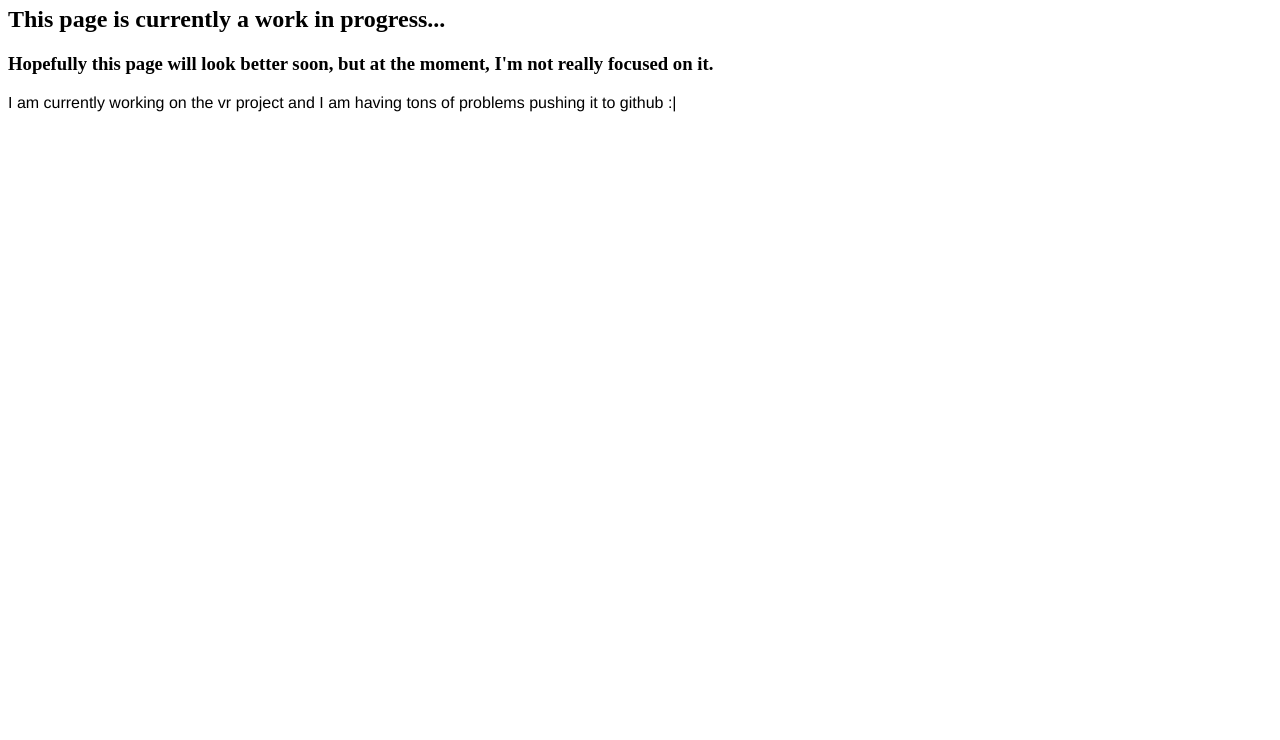
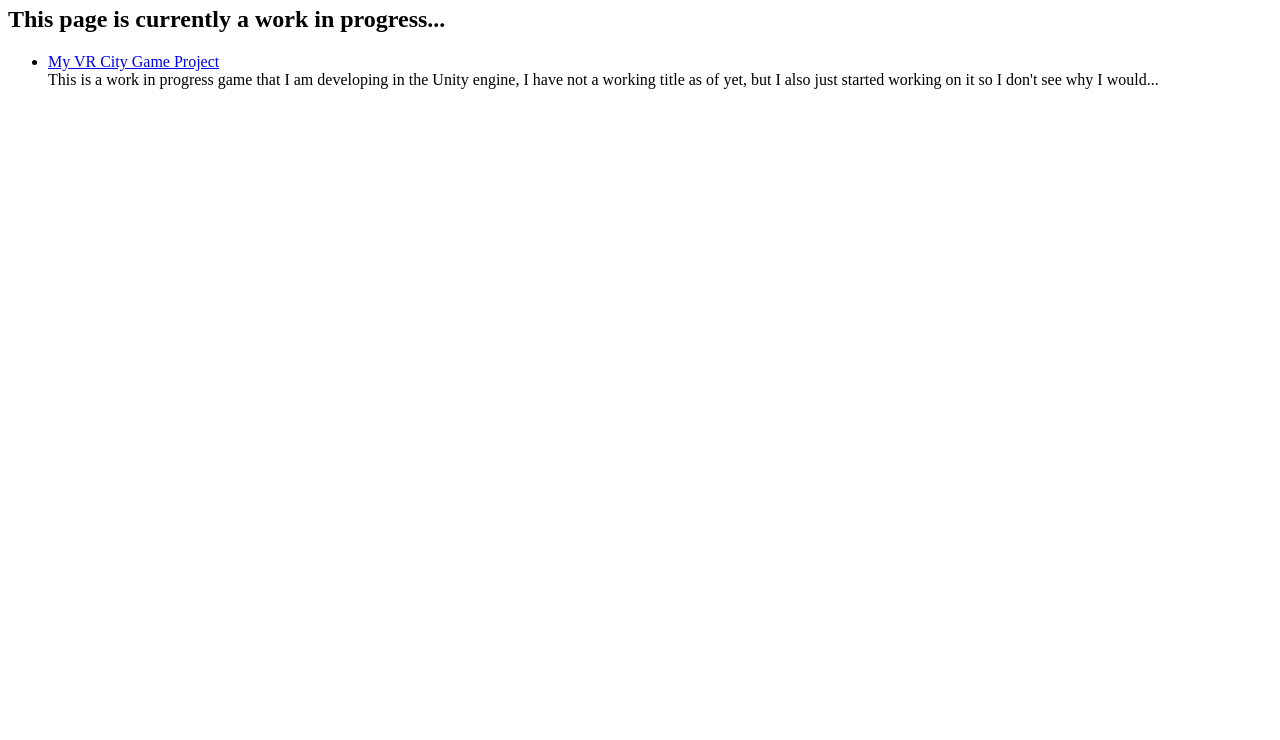
Before and after one commit to EnergeticEnergy/energeticenergy.github.io, a plain HTML site: page index.html in a window 1280 px wide. Shown: the part 60-800 px from the top of the page. Drawn offline with Linux system fonts and the light colour scheme.

Commit message:
Update index.html

```diff
--- a/index.html
+++ b/index.html
@@ -4,9 +4,20 @@
   </head>
 
   <body>
+
     <h1>Energetic Energy's GitHub Page</h1>
     <h2>This page is currently a work in progress...</h2>
-    <h3>Hopefully this page will look better soon, but at the moment, I'm not really focused on it.</h3>
-    <p>I am currently working on the vr project and I am having tons of problems pushing it to github :|</p>
+
+    <nav>
+      <ul>
+        <li><a href="https://github.com/EnergeticEnergy/VR-City-Game">My VR City Game Project</a>
+          </br>
+          <p1>
+            This is a work in progress game that I am developing in the Unity engine, I have not a working title as of yet, but I also just started working on it so I don't see why I would...
+          </p1>
+        </li>
+      </ul>
+    </nav>
+
   </body>
 </html>
```
